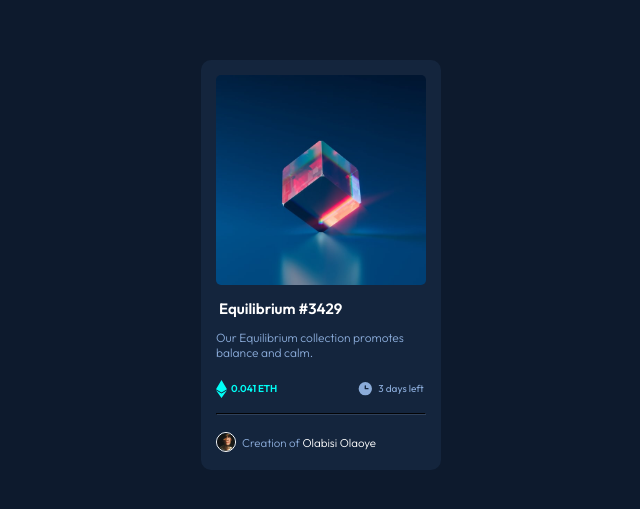
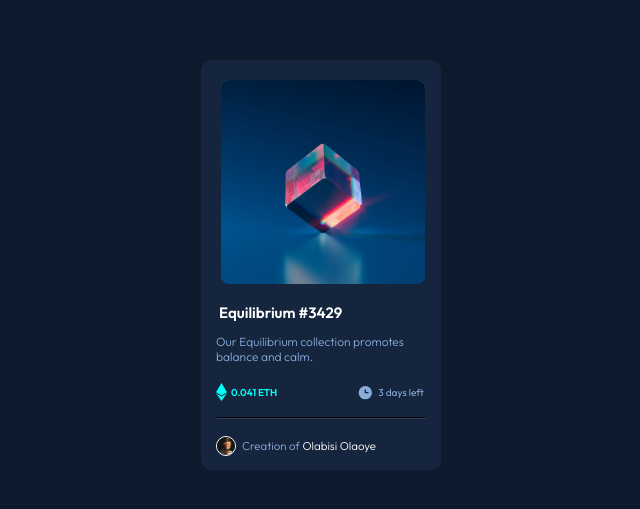
Before and after one commit to olabisi09/olabisi09.github.io, a plain HTML site: page nft-preview-card-component/index.html in a window 1280 px wide. Shown: the part 135-644 px from the top of the page, 319-959 px from the left. Drawn offline with Linux system fonts and the light colour scheme.

Commit message:
Some changes

```diff
--- a/nft-preview-card-component/index.html
+++ b/nft-preview-card-component/index.html
@@ -13,31 +13,29 @@
 
 <body>
   <main>
-    <div class="container">
     <div class="showimage">
-      <img class="img1" src="./images/image-equilibrium.jpg" alt="">
+      <img class="img1" src="./images/image-equilibrium.jpg" alt="NFT image">
     </div>
     <div class="content">
       <h1>Equilibrium #3429</h1>
       <p class="sub">Our Equilibrium collection promotes balance and calm.</p>
       <div class="row">
         <div class="first">
-          <img src="./images/icon-ethereum.svg" alt="">
+          <img src="./images/icon-ethereum.svg" alt="ethereum icon">
           <p class="eth">0.041 ETH</p>
         </div>
         <div class="next">
-          <img src="./images/icon-clock.svg" alt="">
+          <img src="./images/icon-clock.svg" alt="clock icon">
           <p class="threedays">3 days left</p>
         </div>
       </div>
       <hr>
       <div class="last">
-        <img class="avi" src="./images/image-avatar.png" alt="">
+        <img class="avi" src="./images/image-avatar.png" alt="profile picture">
         <p class="att"><span>Creation of</span> Olabisi Olaoye</p>
       </div>
 
     </div>
-  </div>
   </main>
 </body>
 </html>
--- a/nft-preview-card-component/styles.css
+++ b/nft-preview-card-component/styles.css
@@ -11,7 +11,7 @@ body, html {
 	background-repeat: no-repeat;
 	background-size: cover
 }
-.container {
+main {
 	position: absolute;
   	width: 240px;
   	height: 410px;
@@ -22,17 +22,28 @@ body, html {
   	left: 0;
   	right: 0;
   	margin: auto;
-  	text-align: center;
+  	/*text-align: center;*/
+}
+img {
+	display: block;
 
 }
 .showimage {
-	width: 100%;
-	padding: 15px 15px 0px 15px;
+	/*position: relative;*/
+	width: 85%;
+	height: 49.5%;
+	border-radius: 8px;
+	margin: 20px;
+	background-color: hsla(178, 100%, 50%, .55);
+    background-image: url("images/icon-view.svg");
+    background-repeat: no-repeat;
+    background-position: center;
 }
-.img1 {
-	width: 100%;
-	border-radius: 5px 5px 5px 5px;
+.showimage img {
+	max-width: 100%;
+	border-radius: 8px;
 }
+
 h1 {
 	position: relative;
 	color: hsl(0, 0%, 100%);
@@ -40,6 +51,10 @@ h1 {
 	font-weight: 600;
 	font-size: 15px;
 	text-align: left;
+}
+h1:hover, .att:hover{
+	cursor: pointer;
+	color: hsl(178, 100%, 50%);
 }
 .sub {
 	color: hsl(215, 51%, 70%);
@@ -100,3 +115,8 @@ span {
 	font-weight: 300;
 	padding-left: 6px;
 }
+
+.img1:hover {
+	cursor: pointer;
+    opacity: 0.5;
+}
```
